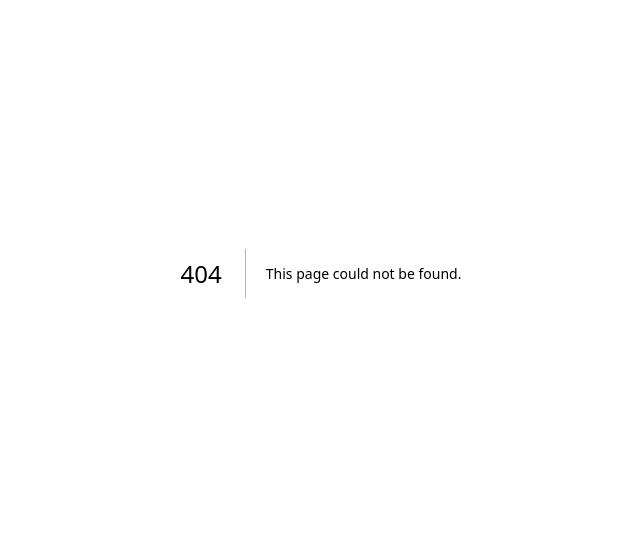
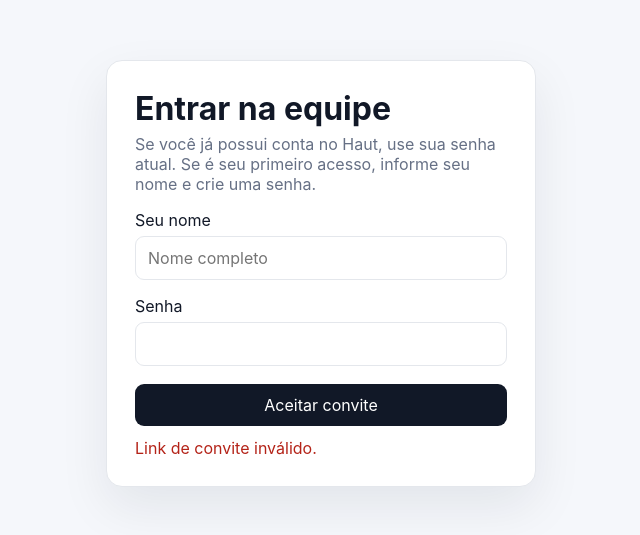
Before and after one commit to lliwilliw/haut-saas, a Next.js app in the folder apps/web/: page /accept-invite in a window 1280 px wide. Before the commit this address had no page. Shown: the part 127-662 px from the top of the page, without its empty margins (319-959 px from the left). Built offline with nearby package versions, Linux system fonts and the light colour scheme.

Commit message:
Add invitation acceptance UI

```diff
--- /dev/null
+++ b/apps/web/app/accept-invite/page.tsx
@@ -0,0 +1,88 @@
+'use client';
+
+import { FormEvent, useState } from 'react';
+import { useRouter, useSearchParams } from 'next/navigation';
+import { setToken } from '../../lib/api';
+
+export default function AcceptInvitePage() {
+  const router = useRouter();
+  const params = useSearchParams();
+  const token = params.get('token') || '';
+  const [name, setName] = useState('');
+  const [password, setPassword] = useState('');
+  const [error, setError] = useState('');
+  const [busy, setBusy] = useState(false);
+
+  async function submit(e: FormEvent) {
+    e.preventDefault();
+    setBusy(true);
+    setError('');
+
+    try {
+      const response = await fetch('/api/proxy/auth/accept-invite', {
+        method: 'POST',
+        headers: { 'Content-Type': 'application/json' },
+        body: JSON.stringify({ token, name, password }),
+      });
+
+      const body = await response.json();
+
+      if (!response.ok) {
+        throw new Error(
+          Array.isArray(body.message)
+            ? body.message.join(', ')
+            : body.message || 'Não foi possível aceitar o convite',
+        );
+      }
+
+      setToken(body.accessToken);
+      router.push('/dashboard');
+    } catch (error: any) {
+      setError(error.message);
+    } finally {
+      setBusy(false);
+    }
+  }
+
+  return (
+    <main className="center-page">
+      <form className="auth-card" onSubmit={submit}>
+        <h1>Entrar na equipe</h1>
+        <div className="muted">
+          Se você já possui conta no Haut, use sua senha atual. Se é seu
+          primeiro acesso, informe seu nome e crie uma senha.
+        </div>
+
+        <label className="field">
+          <span>Seu nome</span>
+          <input
+            value={name}
+            onChange={(e) => setName(e.target.value)}
+            placeholder="Nome completo"
+          />
+        </label>
+
+        <label className="field">
+          <span>Senha</span>
+          <input
+            type="password"
+            minLength={8}
+            value={password}
+            onChange={(e) => setPassword(e.target.value)}
+            required
+          />
+        </label>
+
+        {error ? <div className="error">{error}</div> : null}
+
+        <button className="btn full" disabled={busy || !token}>
+          {busy ? 'Entrando...' : 'Aceitar convite'}
+        </button>
+
+        {!token ? (
+          <div className="error">Link de convite inválido.</div>
+        ) : null}
+      </form>
+    </main>
+  );
+}
```
